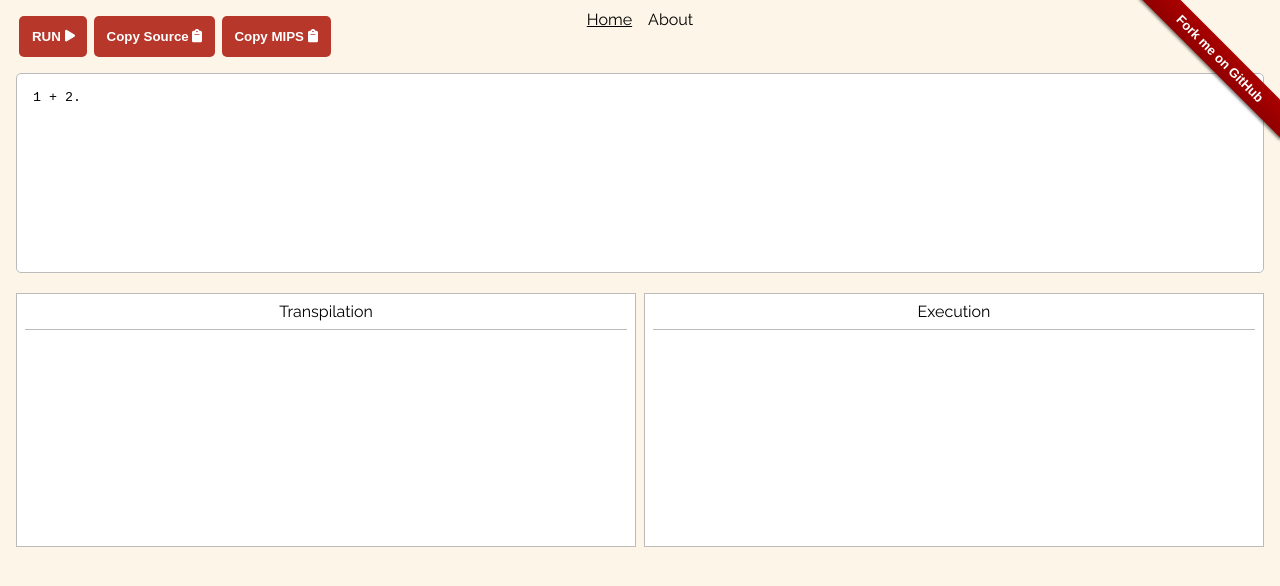
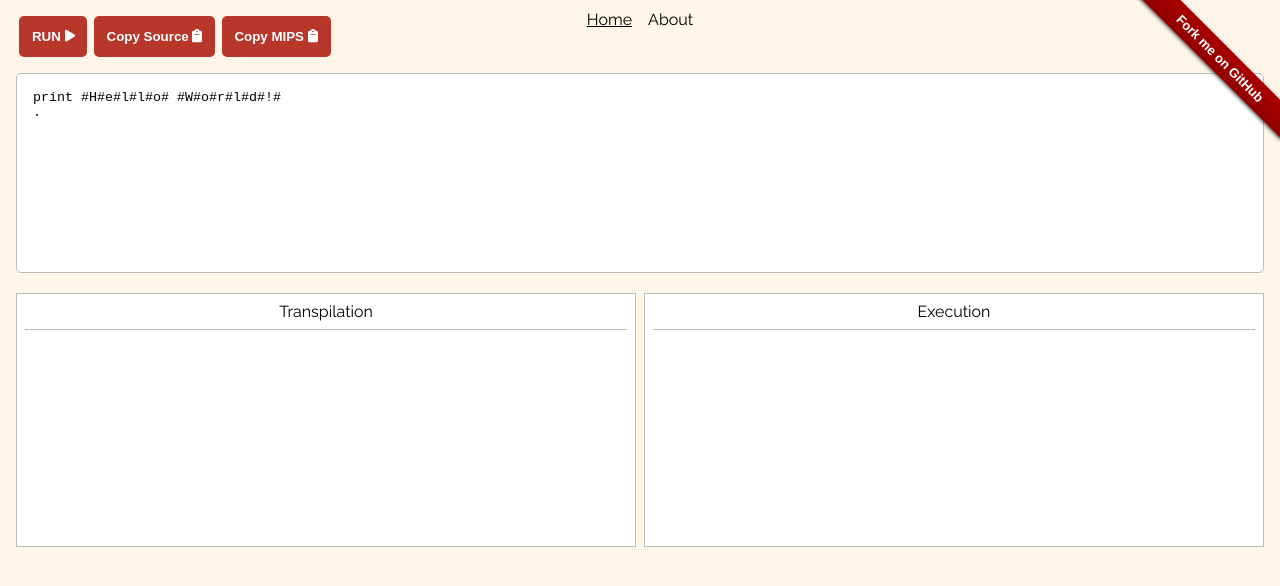
Before and after one commit to aloussase/cat-lang, a Vue app in the folder static/: page / in a window 1280 px wide. Shown: the top 586 px of the page. Built offline with nearby package versions, Linux system fonts and the light colour scheme.

Commit message:
update default code in editor

```diff
--- a/static/src/views/HomeView.vue
+++ b/static/src/views/HomeView.vue
@@ -4,7 +4,7 @@
 
  const showClipboardCopiedNotification = ref(false)
  const loading = ref(false)
- const transpilationInput = ref("1 + 2.");
+ const transpilationInput = ref("print #H#e#l#l#o# #W#o#r#l#d#!#\n.");
  const transpilationOutput = ref("");
  const executionOutput = ref("");
 
```
